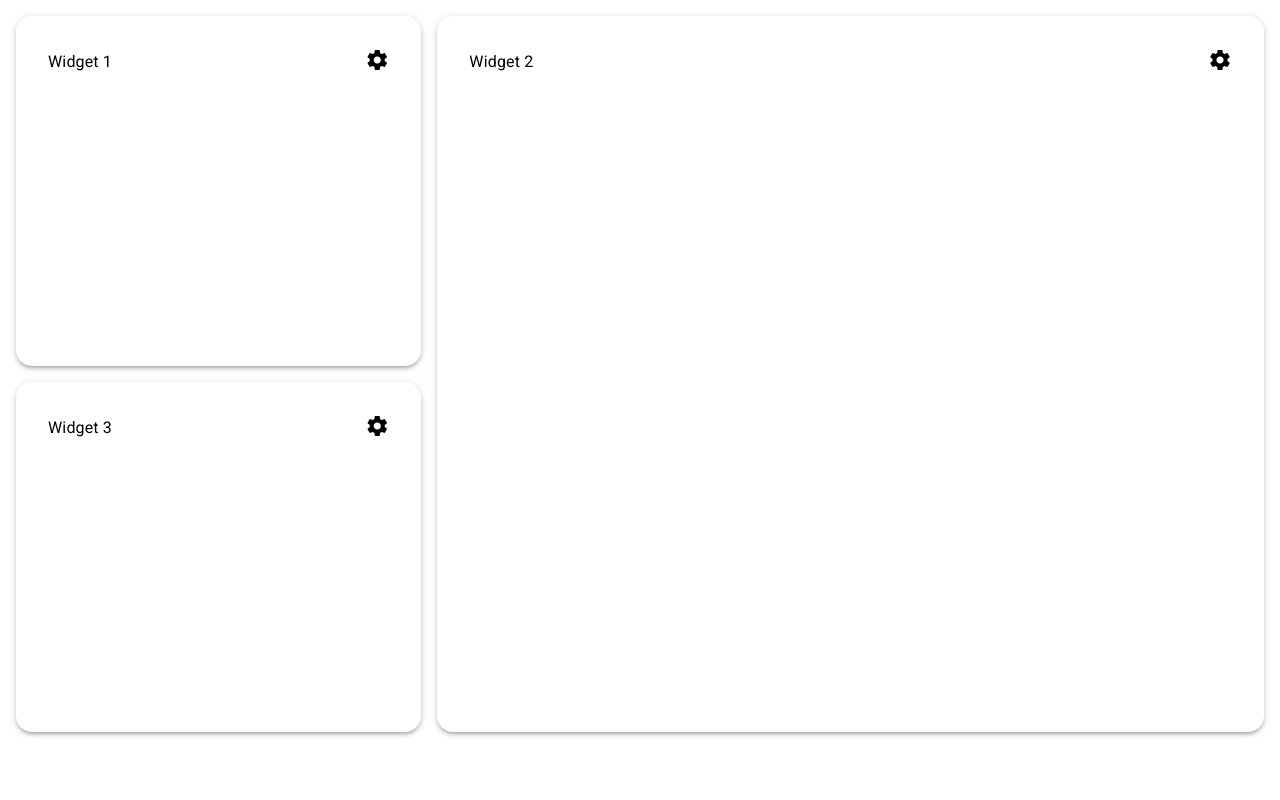
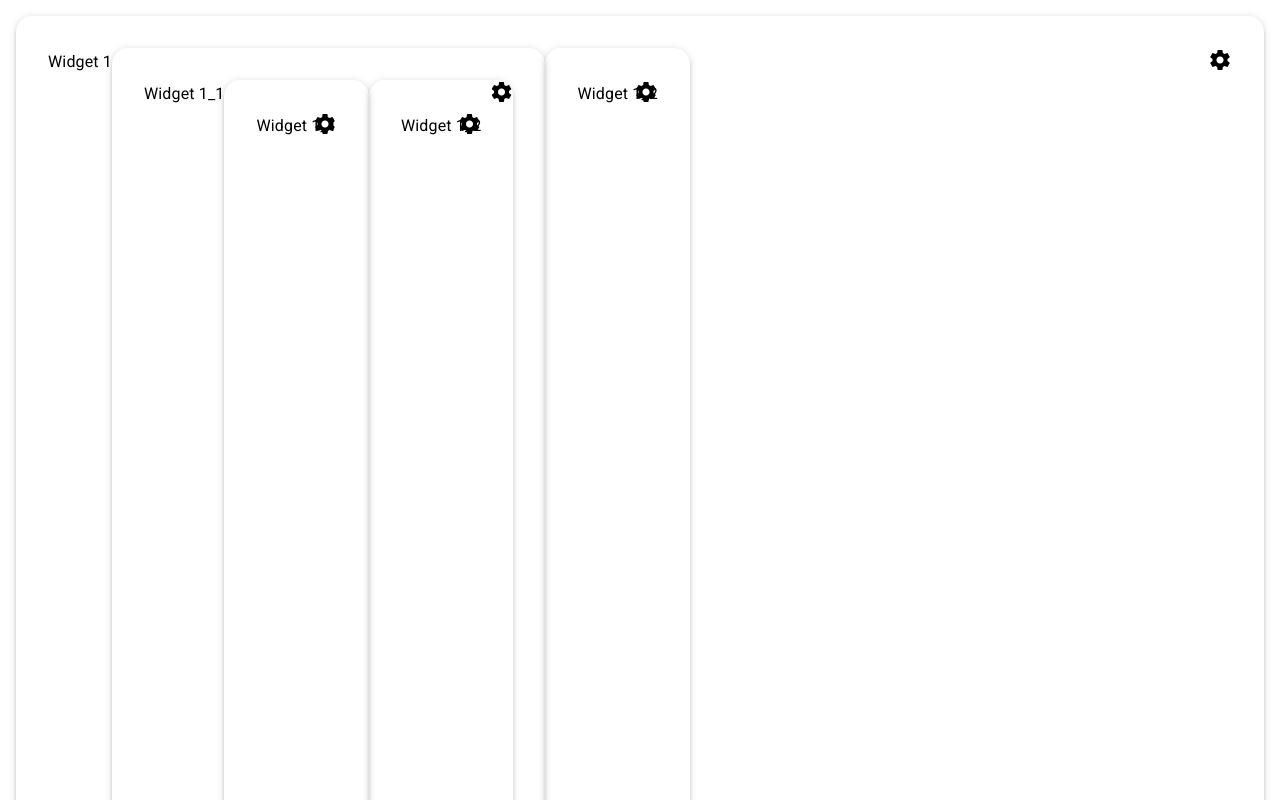
Before and after one commit to dilip-upadhyay/web-flick-ui, an Angular app: page / in a window 1280 px wide. Shown: the top 800 px of the page. Built offline with nearby package versions, Linux system fonts and the light colour scheme.

Commit message:
recursive containers

```diff
--- a/src/app/components/widget/container.component.ts
+++ b/src/app/components/widget/container.component.ts
@@ -18,6 +18,11 @@ import { WidgetSettingComponent } from "./widget-setting/widget-setting.componen
       @if (data().showSettings) {
         <app-widget-setting  [data]="data()" [containerList]="containerList()"></app-widget-setting>
       }
+      @if ((data().children ?? []).length > 0) {
+        @for (container of data().children; track $index) {
+          <app-container [containerList]="data().children ?? []" [data]="container"/>
+          }
+      }
 
     </div>
 
@@ -32,6 +37,7 @@ import { WidgetSettingComponent } from "./widget-setting/widget-setting.componen
 
 
   .cotainer {
+    display: flex;
     position: relative;
     height: 100%;
     width: 100%;
--- a/src/app/dashboard/dashboard.component.ts
+++ b/src/app/dashboard/dashboard.component.ts
@@ -30,12 +30,40 @@ export class DashboardComponent {
   data: Widget[] = [{
     id: 1,
     name: 'Widget 1',
-    content: ContainerComponent
+    rows: 4,
+      columns: 4,
+    content: ContainerComponent,
+    children: [{
+      id: 4,
+      name: 'Widget 1_1',
+      rows: 4,
+      columns: 4,
+      content: ContainerComponent,
+      children: [{
+        id: 6,
+        name: 'Widget 1_1',
+        rows: 1,
+        columns: 1,
+        content: ContainerComponent
+      },{
+        id: 7,
+        name: 'Widget 1_2',
+        rows: 1,
+        columns: 1,
+        content: ContainerComponent
+      }]
+    },{
+      id: 5,
+      name: 'Widget 1_2',
+      rows: 1,
+      columns: 1,
+      content: ContainerComponent
+    }]
   }, {
     id: 2,
     name: 'Widget 2',
-    rows: 2,
-    columns: 2,
+    rows: 1,
+    columns: 1,
     content: ContainerComponent
   }, {
     id: 3,
--- a/src/app/models/widget.ts
+++ b/src/app/models/widget.ts
@@ -7,4 +7,5 @@ export interface Widget {
     columns?: number;
     content: Type<any>;
     showSettings?: boolean;
+    children?: Widget[];
 }
```
